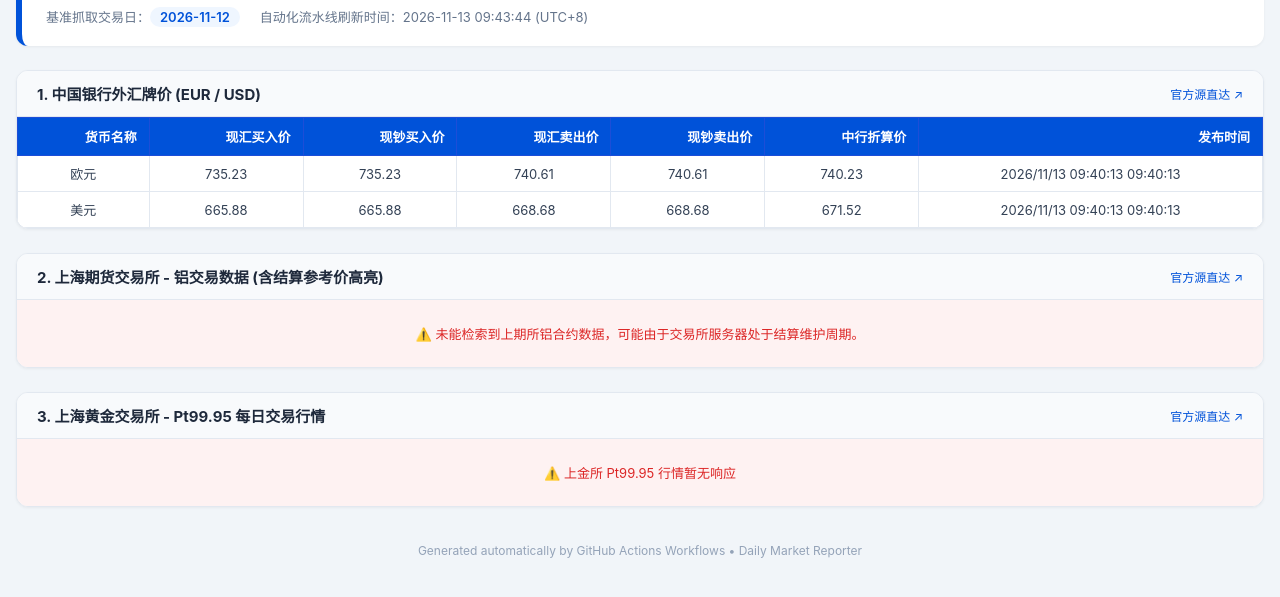
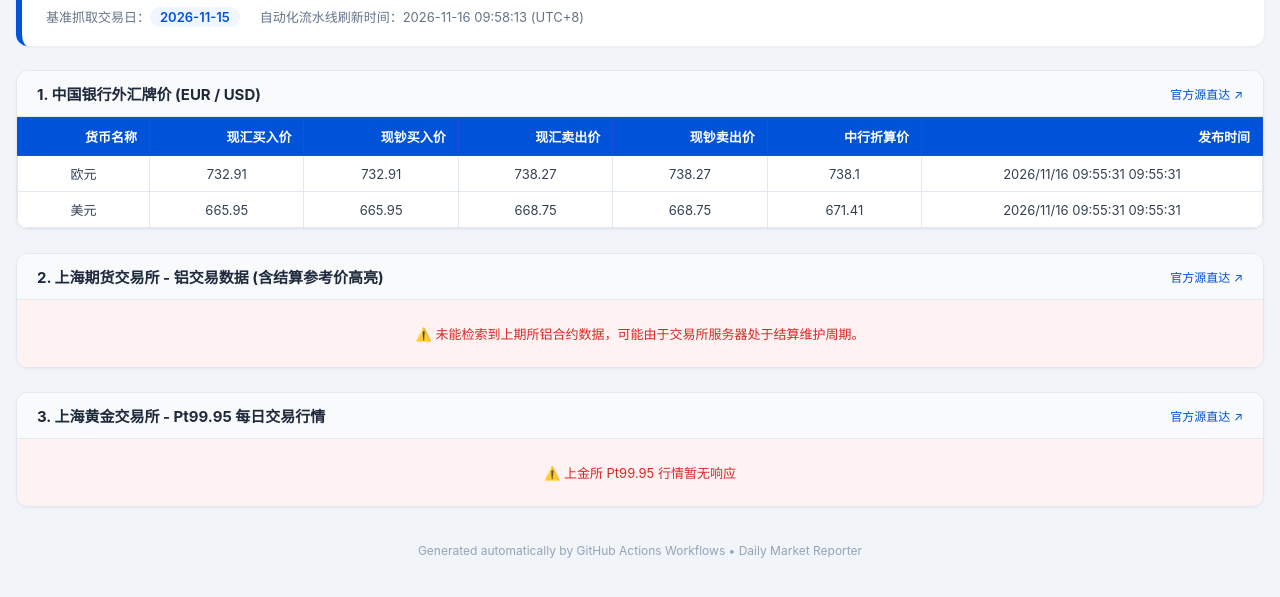
Before and after one commit to Rawmaterialdashboard/market-dashboard, a plain HTML site: page index.html in a window 1280 px wide. Shown: the part 79-676 px from the top of the page. Drawn offline with Linux system fonts and the light colour scheme.

Commit message:
chore(auto): refresh dashboard on 2026-11-16 01:58:13

```diff
--- a/index.html
+++ b/index.html
@@ -143,8 +143,8 @@
         <div class="header-card">
             <h1 class="title-row">每日大宗商品与外汇监控 Dashboard</h1>
             <div class="meta-info">
-                <span>基准抓取交易日：<strong class="meta-tag">2026-11-12</strong></span>
-                <span>自动化流水线刷新时间：2026-11-13 09:43:44 (UTC+8)</span>
+                <span>基准抓取交易日：<strong class="meta-tag">2026-11-15</strong></span>
+                <span>自动化流水线刷新时间：2026-11-16 09:58:13 (UTC+8)</span>
             </div>
         </div>
 
@@ -168,21 +168,21 @@
   <tbody>
     <tr>
       <td>欧元</td>
-      <td>735.23</td>
-      <td>735.23</td>
-      <td>740.61</td>
-      <td>740.61</td>
-      <td>740.23</td>
-      <td>2026/11/13 09:40:13 09:40:13</td>
+      <td>732.91</td>
+      <td>732.91</td>
+      <td>738.27</td>
+      <td>738.27</td>
+      <td>738.1</td>
+      <td>2026/11/16 09:55:31 09:55:31</td>
     </tr>
     <tr>
       <td>美元</td>
-      <td>665.88</td>
-      <td>665.88</td>
-      <td>668.68</td>
-      <td>668.68</td>
-      <td>671.52</td>
-      <td>2026/11/13 09:40:13 09:40:13</td>
+      <td>665.95</td>
+      <td>665.95</td>
+      <td>668.75</td>
+      <td>668.75</td>
+      <td>671.41</td>
+      <td>2026/11/16 09:55:31 09:55:31</td>
     </tr>
   </tbody>
 </table></div>
```
